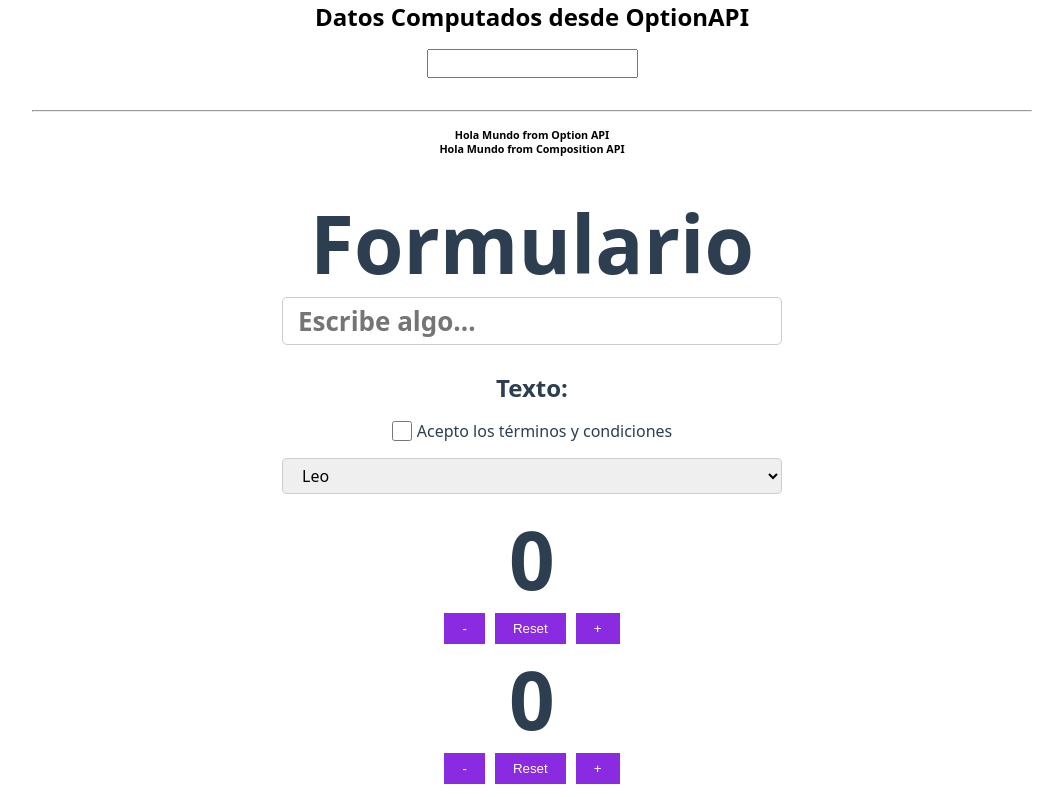
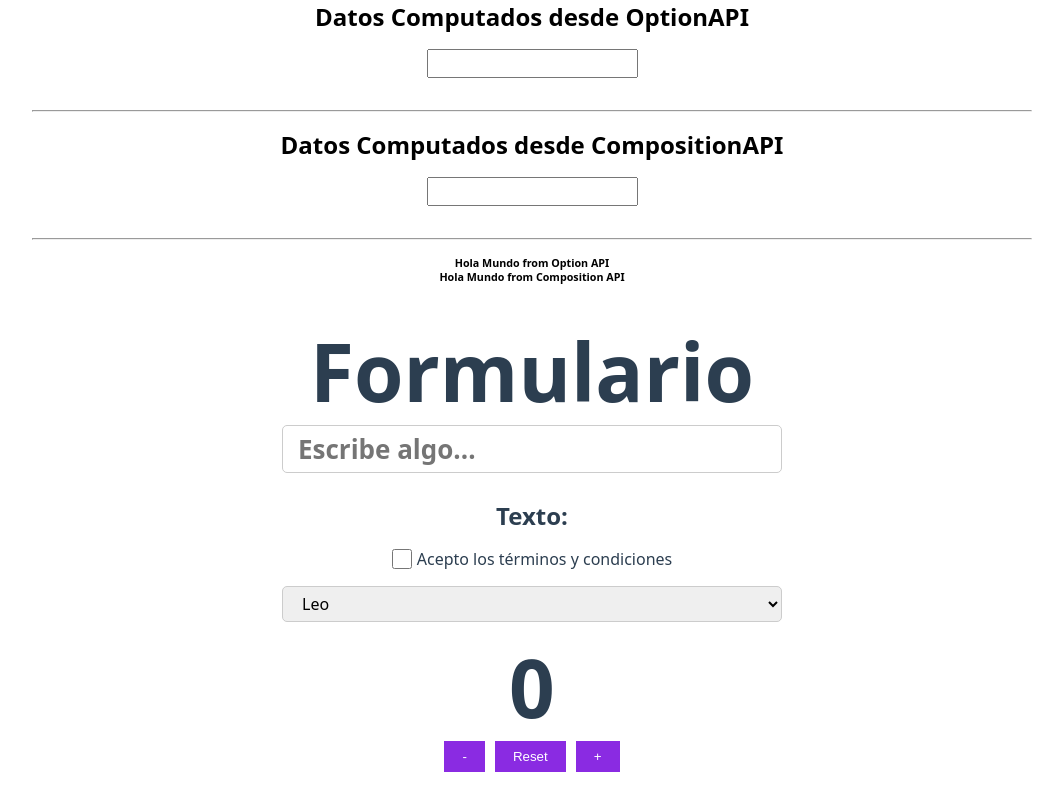
Before and after one commit to Pancratzia/Vue-Projects, a Vue app in the folder helloworld/: page / in a window 1280 px wide. Shown: the top 797 px of the page, without its empty margins (108-1171 px from the left). Built offline with nearby package versions, Linux system fonts and the light colour scheme.

Commit message:
Computando los datos por medio de CompositionAPI

```diff
--- a/helloworld/src/App.vue
+++ b/helloworld/src/App.vue
@@ -3,6 +3,8 @@
   <div class="container">
 
     <ComputedExample />
+
+    <ComputedCompositionAPI />
 
     <CycleOption />
 
@@ -41,6 +43,7 @@ import CycleOption from './components/CycleOption.vue';
 import CycleComposition from './components/CycleComposition.vue';
 import PostList from './components/PostList.vue';
 import ComputedExample from './components/ComputedExample.vue';
+import ComputedCompositionAPI from './components/ComputedCompositionAPI.vue';
 </script>
 
 <style>
--- /dev/null
+++ b/helloworld/src/components/ComputedCompositionAPI.vue
@@ -0,0 +1,32 @@
+<template>
+    <div>
+        <h2>Datos Computados desde CompositionAPI</h2>
+        <input type="text" v-model="message">
+        <h3>{{ message }}</h3>
+        <h3>{{ reverseMessage }}</h3>
+        <hr>
+    </div>
+</template>
+
+<script lang="ts" setup>
+    import { computed, ref, Ref } from 'vue';
+    let message: Ref<string> = ref("");
+    const reverseMessage = computed(() => {
+        return message.value.split('').reverse().join('');
+    })
+</script>
+
+<style scoped>
+    input{
+        padding: 5px 15px;
+        margin: 1rem 0;
+    }
+
+    h3{
+        margin: 1rem 0;
+        color: #2c3e50;
+    }
+    hr{
+        margin: 1rem 0;
+    }
+</style>
```
